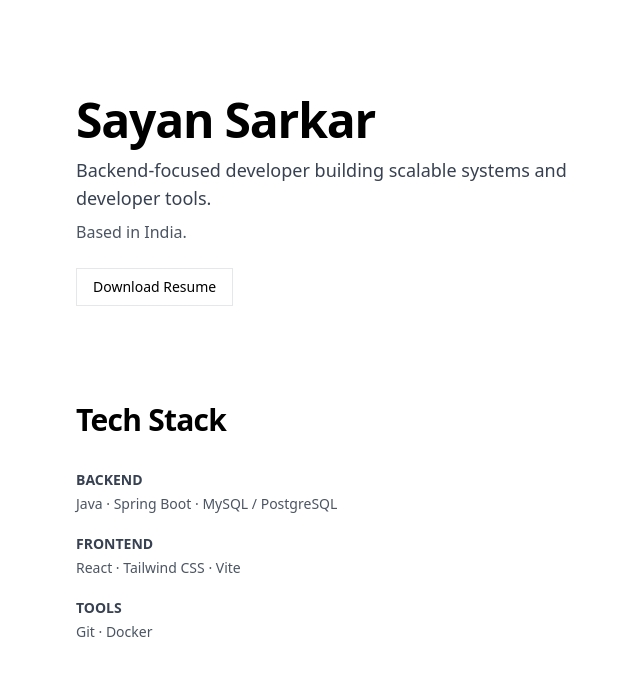
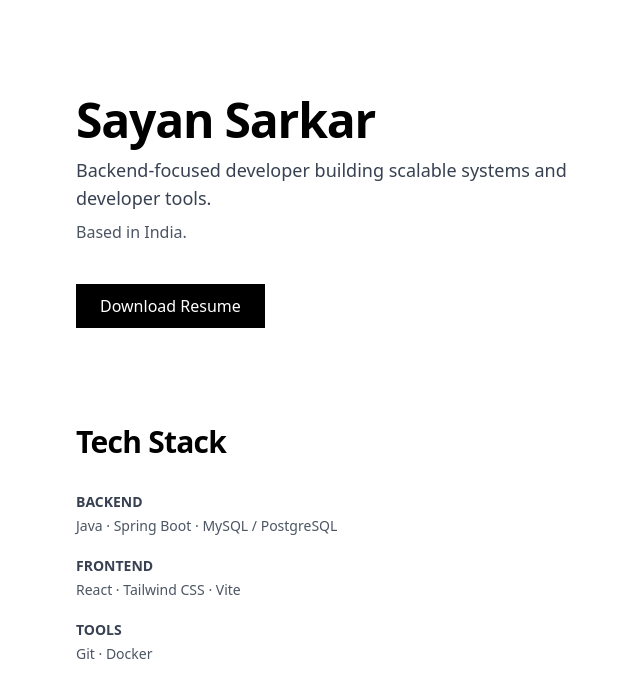
Before and after one commit to Flicko75/my-portfolio, a React (Vite) app: page / in a window 1280 px wide. Shown: the top 698 px of the page, without its empty margins (204-844 px from the left). Built offline with nearby package versions, Linux system fonts and the light colour scheme.

Commit message:
Hero section update

```diff
--- a/src/sections/Hero.jsx
+++ b/src/sections/Hero.jsx
@@ -18,9 +18,13 @@ const Hero = () => {
                     </div>
                 </div>
 
-                <button className="mt-6 border px-4 py-2 text-sm hover:bg-gray-100 transition-colors">
+                <a
+                    href="/resume.pdf"
+                    download
+                    className="inline-block px-6 py-2.5 bg-black text-white hover:bg-gray-800 transition-colors mt-10"
+                >
                     Download Resume
-                </button>
+                </a>
             </Container>
         </section>
     );
```
